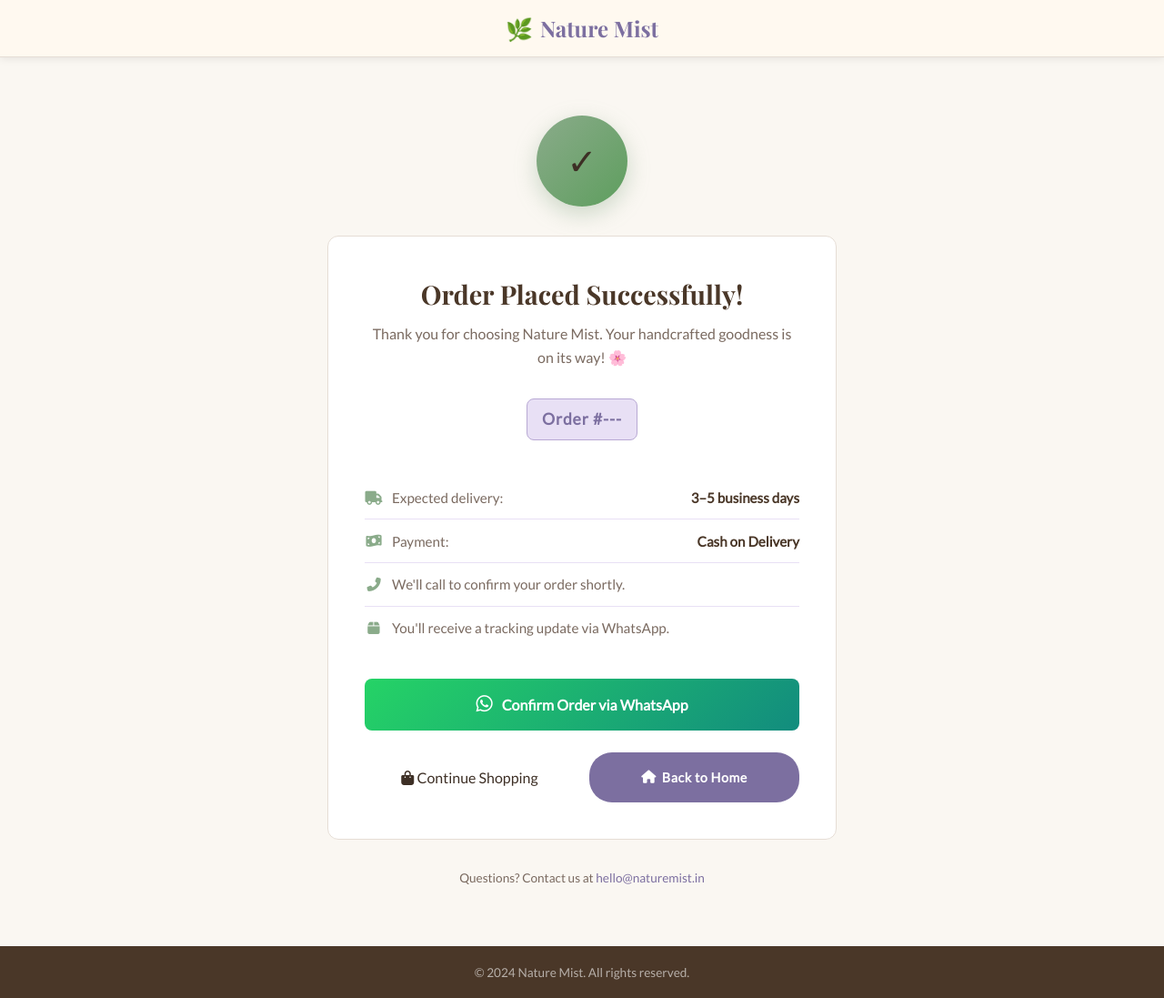
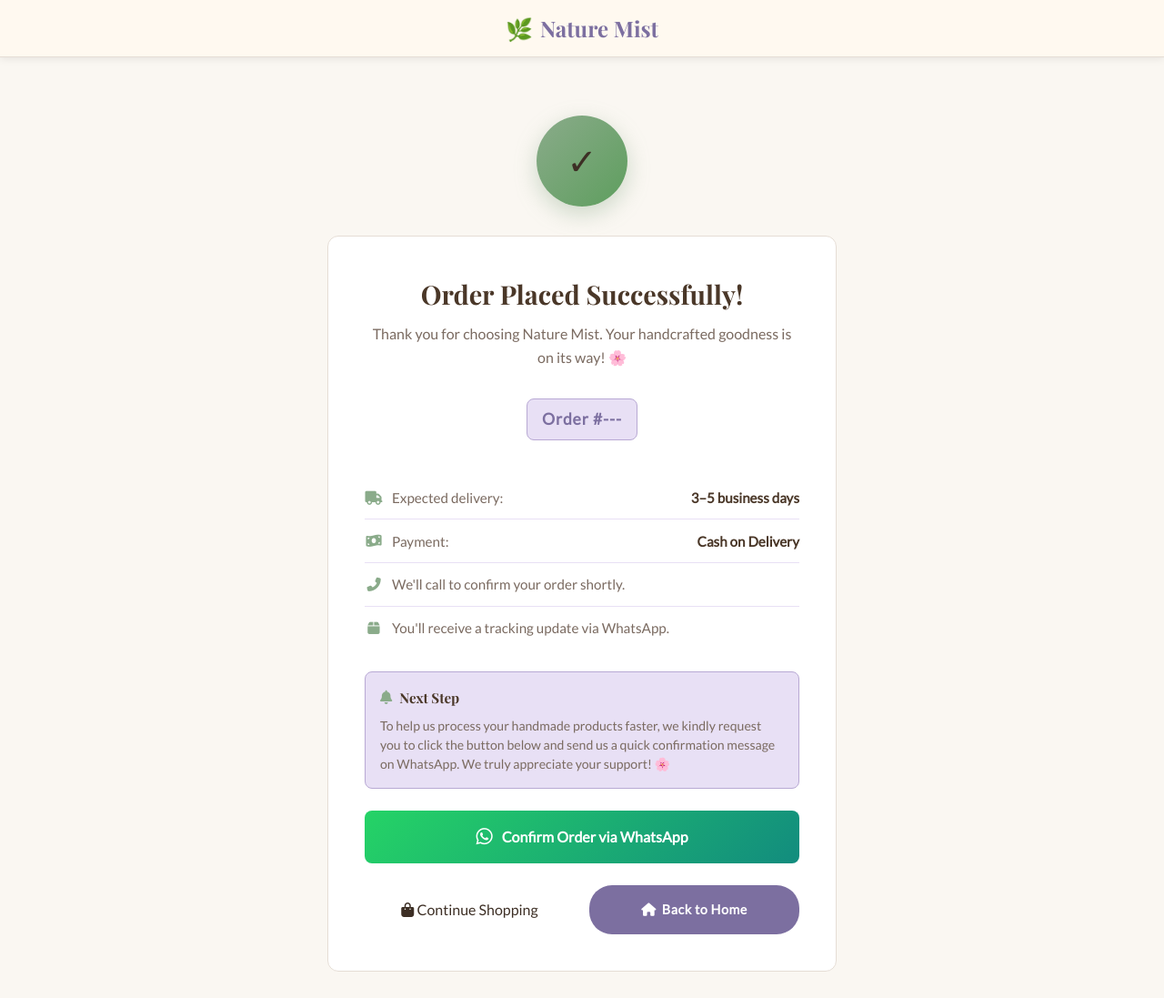
Before and after one commit to Godfrey2004/organic-soap-store, a website: page views/order-success.html in a window 1280 px wide. Shown: the top 1097 px of the page at 91% size. Drawn offline with nearby package versions, Linux system fonts and the light colour scheme; no server answers.

Commit message:
feat: add polite WhatsApp confirmation prompt on order success page

```diff
--- a/views/order-success.html
+++ b/views/order-success.html
@@ -140,6 +140,15 @@
         <li><i class="fas fa-box"></i> You'll receive a tracking update via WhatsApp.</li>
       </ul>
 
+      <div style="background: var(--lavender-light); border: 1px solid var(--lavender); border-radius: var(--radius-sm); padding: 1rem; margin-bottom: 1rem; text-align: left;">
+        <h4 style="color: var(--brown); margin: 0 0 0.5rem 0; font-size: 0.95rem; display: flex; align-items: center; gap: 8px;">
+          <i class="fas fa-bell" style="color: var(--sage);"></i> Next Step
+        </h4>
+        <p style="color: var(--text-muted); margin: 0; font-size: 0.88rem; line-height: 1.5;">
+          To help us process your handmade products faster, we kindly request you to click the button below and send us a quick confirmation message on WhatsApp. We truly appreciate your support! 🌸
+        </p>
+      </div>
+
       <a id="whatsapp-link" href="#" target="_blank" class="whatsapp-btn">
         <i class="fab fa-whatsapp" style="font-size:1.3rem;"></i>
         Confirm Order via WhatsApp
```
